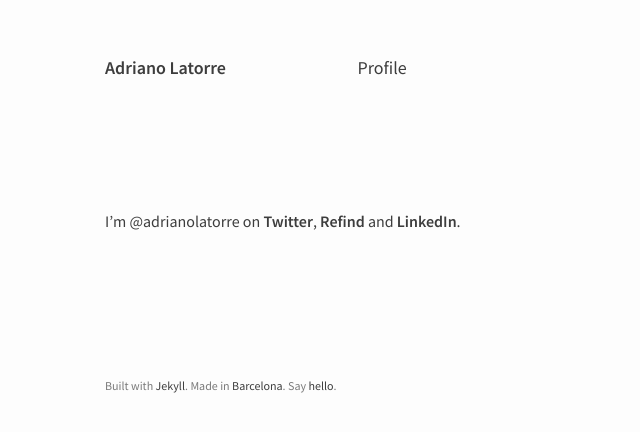
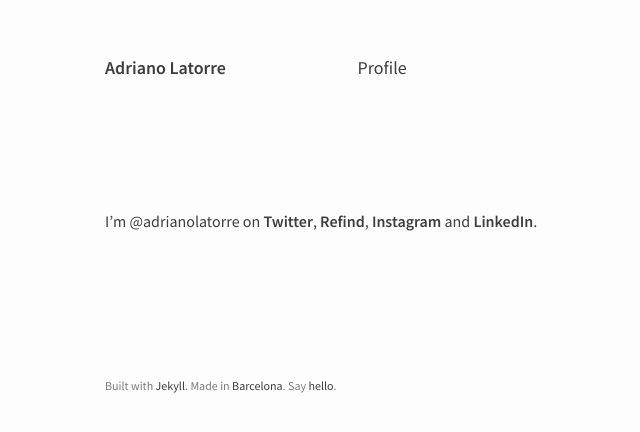
Before and after one commit to AdrianoLatorre/adriano.latorre.info, a Jekyll site: the page built from profile.md, in a window 1280 px wide. Shown: the top 432 px of the page, without its empty margins (39-679 px from the left). Built offline with Jekyll 4.4.1, drawn with Linux system fonts in a browser that asks for light colours.

Commit message:
Add Instagram again

```diff
--- a/_config.yml
+++ b/_config.yml
@@ -6,6 +6,7 @@ url: "http://adriano.latorre.info"
 alt:
   twitter: "https://twitter.com/adrianolatorre"
   refind: "https://refind.com/adrianolatorre/"
+  instagram: "https://www.instagram.com/adrianolatorre/"
   linkedin: "https://www.linkedin.com/in/adrianolatorre/"
 
 # Collections
--- a/profile.md
+++ b/profile.md
@@ -4,4 +4,4 @@ nav: Profile
 permalink: /profile/
 ---
 {{ site.alt.mail }}
-I'm @adrianolatorre on [Twitter]({{ site.alt.twitter }}), [Refind]({{ site.alt.refind }}) and [LinkedIn]({{ site.alt.linkedin }}).
+I'm @adrianolatorre on [Twitter]({{ site.alt.twitter }}), [Refind]({{ site.alt.refind }}), [Instagram]({{ site.alt.instagram }}) and [LinkedIn]({{ site.alt.linkedin }}).
```
